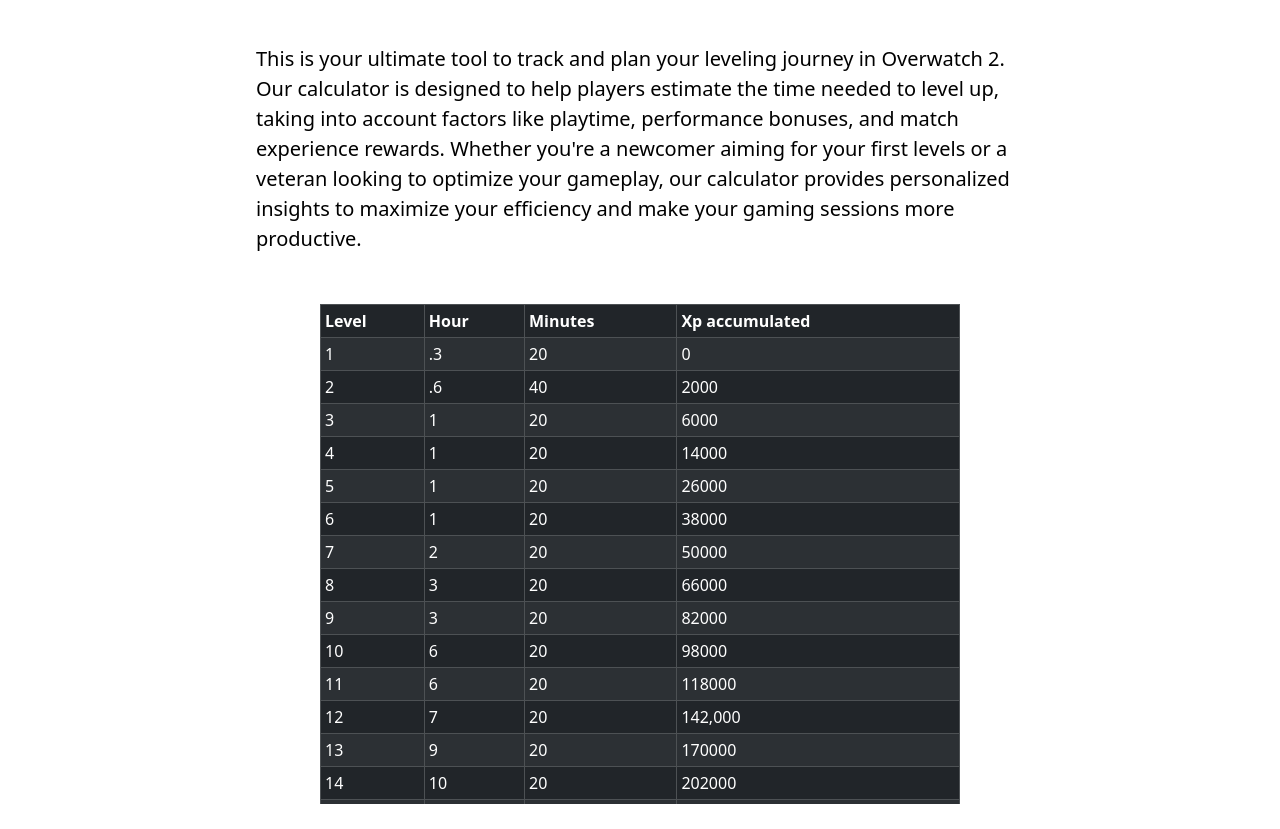
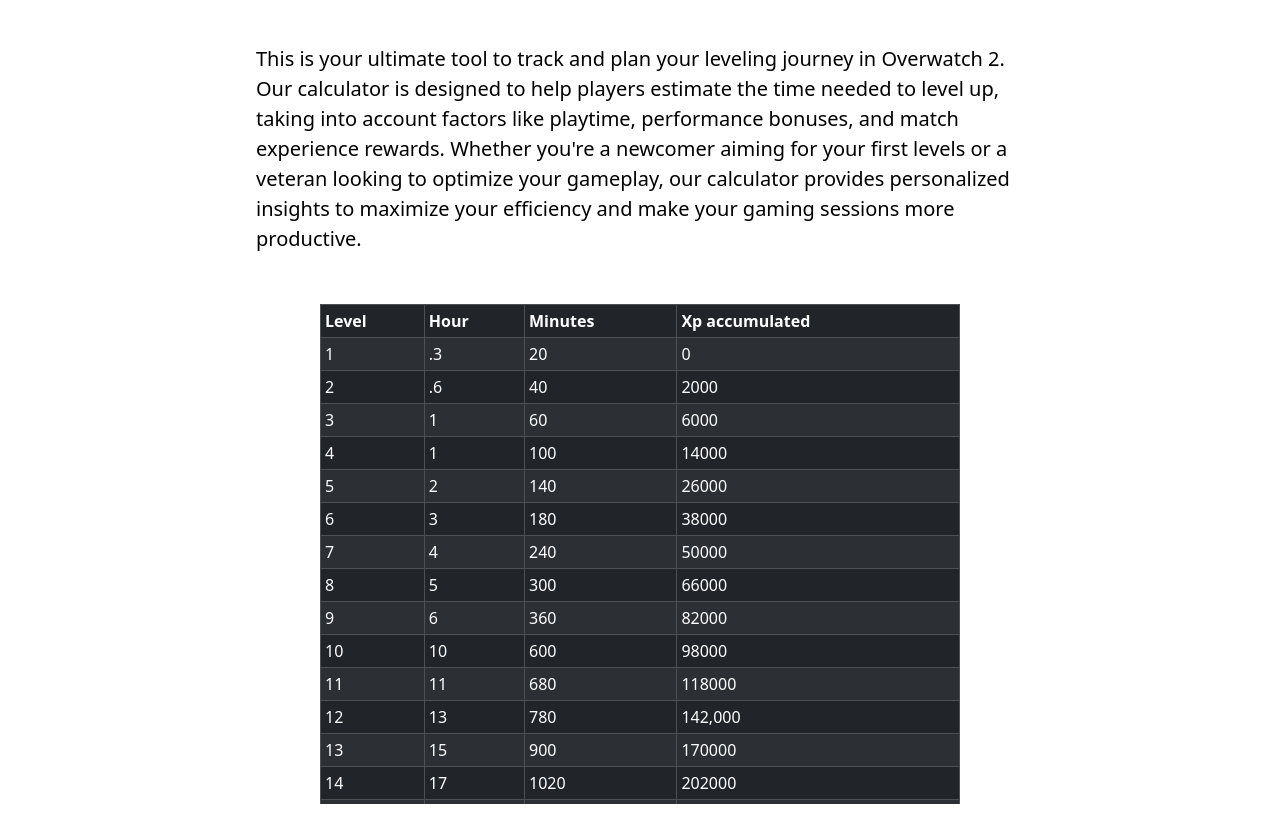
Before and after one commit to MatheusAznavour/ow2-progression-level-calculator, a plain HTML site: page index.html in a window 1280 px wide. Shown: the part 123-952 px from the top of the page. Drawn offline with nearby package versions, Linux system fonts and the light colour scheme.

Commit message:
Fixed more stuff on the chart

```diff
--- a/index.html
+++ b/index.html
@@ -42,58 +42,55 @@
                 <td>2</td> <td>.6</td> <td>40</td> <td>2000</td>
               </tr>
               <tr>
-                <td>3</td> <td>1</td> <td>20</td> <td>6000</td>
+                <td>3</td> <td>1</td> <td>60</td> <td>6000</td>
               </tr>
               <tr>
-                <td>4</td> <td>1</td> <td>20</td> <td>14000</td>
+                <td>4</td> <td>1</td> <td>100</td> <td>14000</td>
               </tr>
               <tr>
-                <td>5</td> <td>1</td> <td>20</td> <td>26000</td>
+                <td>5</td> <td>2</td> <td>140</td> <td>26000</td>
               </tr>
               <tr>
-                <td>6</td> <td>1</td> <td>20</td> <td> 38000</td>
+                <td>6</td> <td>3</td> <td>180</td> <td> 38000</td>
               </tr>
               <tr>
-                <td>7</td> <td>2</td> <td>20</td> <td>50000</td>
+                <td>7</td> <td>4</td> <td>240</td> <td>50000</td>
               </tr>
               <tr>
-                <td>8</td> <td>3</td> <td>20</td> <td>66000</td>
+                <td>8</td> <td>5</td> <td>300</td> <td>66000</td>
               </tr>
               <tr>
-                <td>9</td> <td>3</td> <td>20</td> <td>82000</td>
+                <td>9</td> <td>6</td> <td>360</td> <td>82000</td>
               </tr>
               <tr>
-                <td>10</td> <td>6</td> <td>20</td> <td>98000</td>
+                <td>10</td> <td>10</td> <td>600</td> <td>98000</td>
               </tr>
               <tr>
-                <td>11</td> <td>6</td> <td>20</td> <td>118000</td>
+                <td>11</td> <td>11</td> <td>680</td> <td>118000</td>
               </tr>
               <tr>
-                <td>12</td> <td>7</td> <td>20</td> <td>142,000</td>
+                <td>12</td> <td>13</td> <td>780</td> <td>142,000</td>
               </tr>
               <tr>
-                <td>13</td> <td>9</td> <td>20</td> <td>170000</td>
+                <td>13</td> <td>15</td> <td>900</td> <td>170000</td>
               </tr>
               <tr>
-                <td>14</td> <td>10</td> <td>20</td> <td>202000</td>
+                <td>14</td> <td>17</td> <td>1020</td> <td>202000</td>
               </tr>
               <tr>
-                <td>15</td> <td>11</td> <td>20</td> <td>238000</td>
+                <td>15</td> <td>19</td> <td>1160</td> <td>238000</td>
               </tr>
               <tr>
-                <td>16</td> <td>13</td> <td>20</td> <td>278000</td>
+                <td>16</td> <td>22</td> <td>1320</td> <td>278000</td>
               </tr>
               <tr>
-                <td>17</td> <td>15</td> <td>20</td> <td>322000</td>
+                <td>17</td> <td>25</td> <td>1500</td> <td>322000</td>
               </tr>
               <tr>
-                <td>18</td> <td>17</td> <td>20</td> <td>370000</td>
+                <td>18</td> <td>26</td> <td>1600</td> <td>370000</td>
               </tr>
               <tr>
-                <td>19</td> <td>19</td> <td>20</td> <td>422000</td>
-              </tr>
-              <tr>
-                <td>20</td> <td>21</td> <td>20</td> <td>478000</td>
+                <td>19</td> <td>27</td> <td>1800</td> <td>422000</td>
               </tr>
             </tbody>
           </table>
@@ -132,7 +129,7 @@
           <div style="width: 60%;  margin: auto;">
             <canvas id="myChart"></canvas>
           </div>
-          \[f(n) = \frac{5(30n-361)}{42}\]
+          \[f(n) = \frac{5(30n-361)}{42} , n \ge 20 \]]
       </main>
 
 
```
